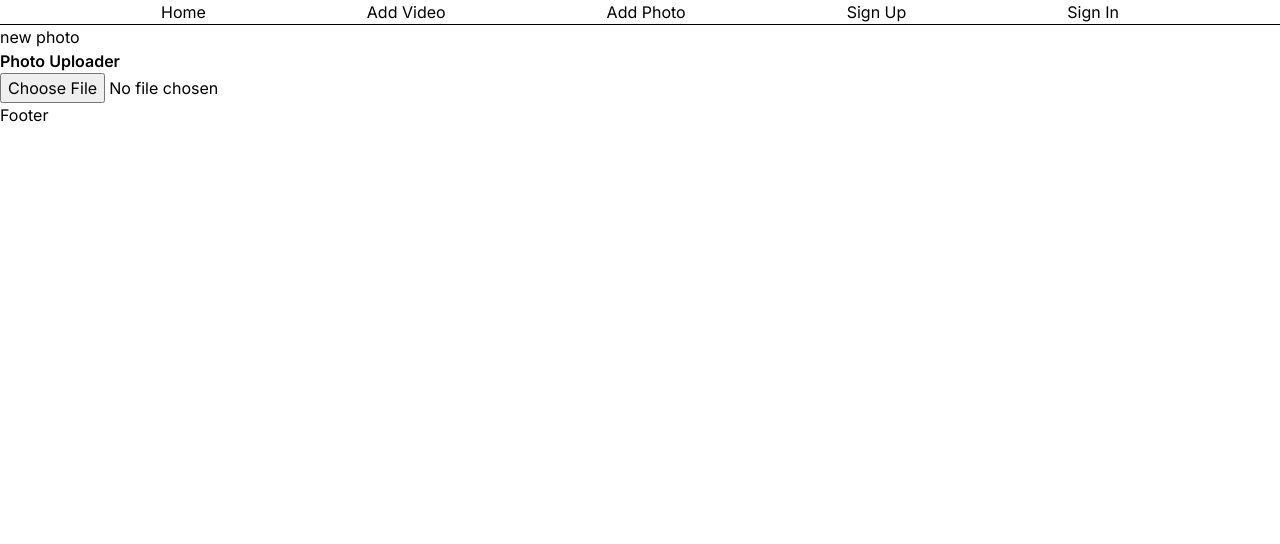
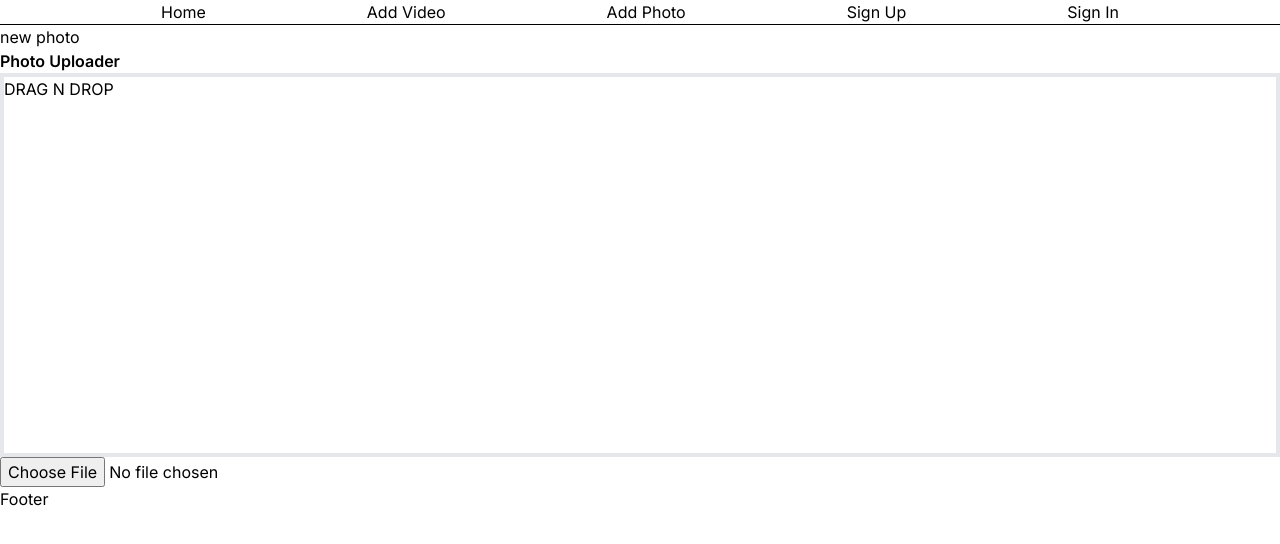
Before and after one commit to whlong1/next.js-photo-app, a Next.js app: page /photos/new in a window 1280 px wide. Shown: the top 544 px of the page. Built offline with nearby package versions, Linux system fonts and the light colour scheme; no server answers.

Commit message:
Add basic drag and drop file upload

```diff
--- a/src/app/api/photos/route.ts
+++ b/src/app/api/photos/route.ts
@@ -29,9 +29,9 @@ const POST = async (req: NextRequest) => {
       throw new Error("There was a problem with the file!")
     }
 
-    // Create a new media entry in database.
-    // The uploaded media file will be stored in the S3 bucket
-    // with a name (Key) matching the id (PK) of the newPhoto/photo.
+    // Create a new photo entry in database.
+    // The uploaded image source file will be stored in the S3 bucket
+    // with a name (Key) matching the id (PK) of the new photo record.
     const newPhoto: Photo = await prisma.photo.create({
       data: {
         fileSize: fileSize,
--- a/src/components/PhotoUploader.tsx
+++ b/src/components/PhotoUploader.tsx
@@ -12,12 +12,23 @@ const PhotoUploader = () => {
   const [uploadPending, setUploadPending] = useState(false)
 
   const handleChange = async (e: React.ChangeEvent<HTMLInputElement>) => {
+    const file = e.target.files?.[0]!
+    handleFile(file)
+  }
+
+  const handleFile = async (file: File) => {
     setUploadPending(true)
-    const file = e.target.files?.[0]!
     const { getUrl, newPhotoId } = await createAndUploadPhoto(file)
     setPreviewUrl(getUrl)
     setNewPhotoId(newPhotoId)
     setUploadPending(false)
+  }
+
+  const handleDrop = (e: React.DragEvent<HTMLDivElement>) => {
+    e.preventDefault()
+    if (!e.dataTransfer.items || e.dataTransfer.items.length !== 1) return
+    const file = e.dataTransfer.items[0].getAsFile()!
+    handleFile(file)
   }
 
   const fileInput = (
@@ -35,9 +46,20 @@ const PhotoUploader = () => {
     </div>
   )
 
+  const dragAndDrop = (
+    <div
+      className="w-full h-96 border-4 border-blue"
+      onDrop={handleDrop}
+      onDragOver={(e) => { e.preventDefault(); console.log("Drag Over", e) }}
+    >
+      DRAG N DROP
+    </div>
+  )
+
   return (
     <>
       <h2>Photo Uploader</h2>
+      {dragAndDrop}
       {uploadPending && <p>Pending</p>}
       {newPhotoId && <p>{newPhotoId}</p>}
       {previewUrl && <img src={previewUrl} alt="Preview" />}
```
